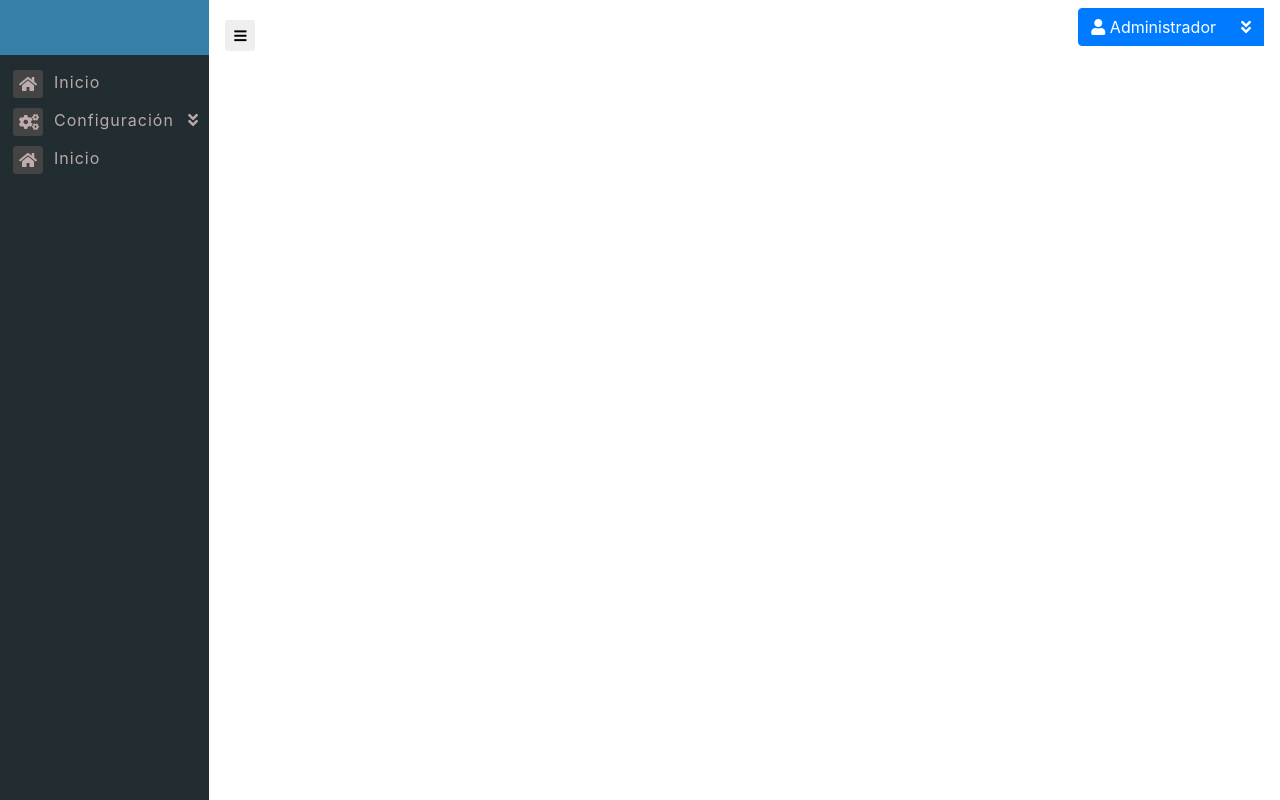
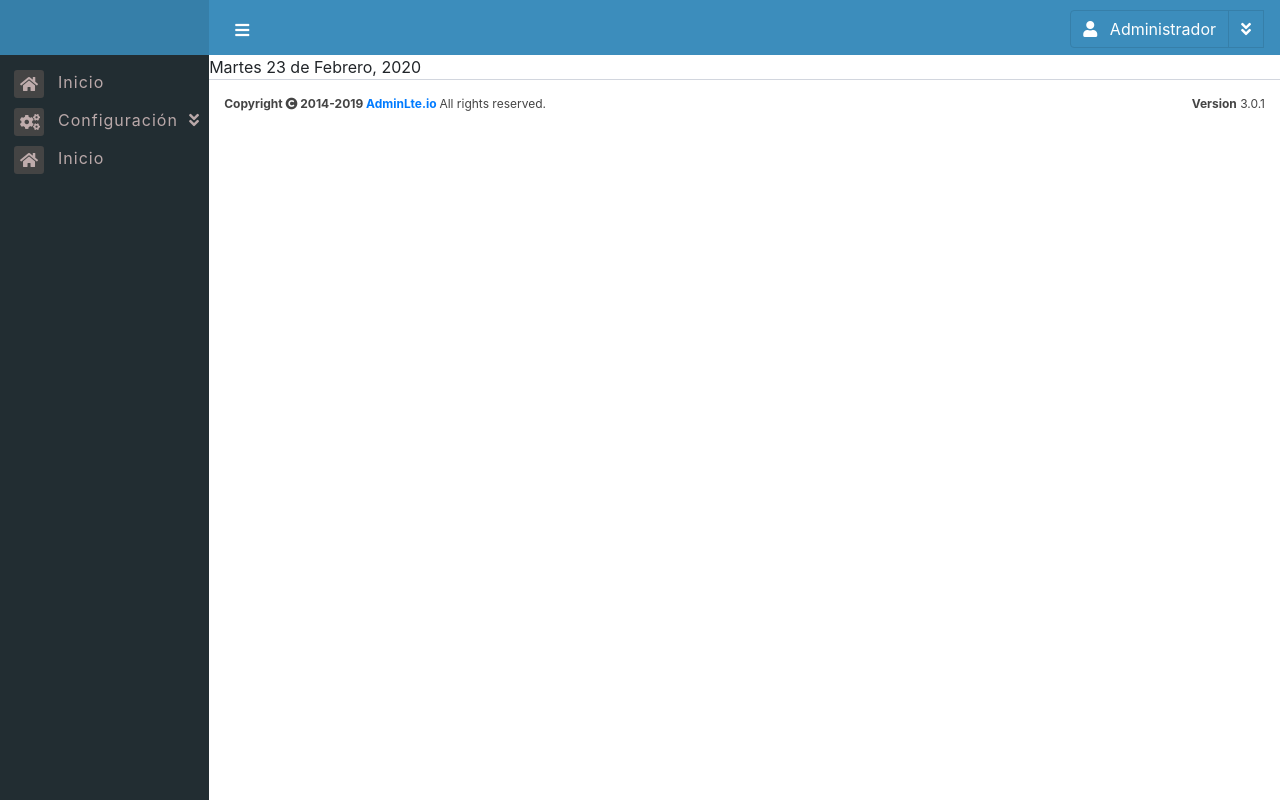
Before and after one commit to David-Coello-Suarez/school_ue90, a PHP site: page / in a window 1280 px wide. Run offline with PHP 8.4, Linux system fonts and the light colour scheme; data that the repository does not hold is empty; some libraries are stand-ins or nearby versions.

Commit message:
version 0.0.6

```diff
--- a/css/cabpie/style.scss
+++ b/css/cabpie/style.scss
@@ -71,10 +71,9 @@ body .container-fluid .sidebar-lateral .sidebar-header
   background: $secondario;
   height: $alto;
 }
-$margen:6px;
 body .container-fluid .sidebar-lateral.active
 {
-  width: 55px;
+  width: 62px;
   overflow: hidden;
 }
 body .container-fluid .sidebar-lateral .sidebar-header>a:hover
@@ -110,7 +109,7 @@ body .container-fluid .sidebar-lateral .sidebar-header>a .logo-mini
 }
 body .container-fluid .sidebar-lateral .sidebar-menu
 {
-  padding: 10px 8px;
+  padding: 10px 9px;
 }
 body .container-fluid .sidebar-lateral .sidebar-menu .menu
 {
@@ -137,7 +136,7 @@ body .container-fluid .sidebar-lateral .sidebar-menu .menu>li>a
 body .container-fluid .sidebar-lateral .sidebar-menu .menu li>a>span
 {
   letter-spacing: 1px;
-  margin-left: 11px;
+  margin-left: 14px;
   vertical-align: middle;
 }
 body .container-fluid .sidebar-lateral .sidebar-menu .menu li>a>i
@@ -201,88 +200,80 @@ body .container-fluid .sidebar-content
 {
   width: 100%;
 }
-
-
-
-
-
-
-
-
-
-
-
-
-
-
-
-
-
-
-
-
-
-// body .container-fluid .sidebar-content
-// {
-//   width: 100%;
-// }
-// body .container-fluid .sidebar-content>nav
-// {
-//   height: $alto;
-//   background: $primario;
-// }
-// body .container-fluid .sidebar-content>nav .bn
-// {
-//   color: white;
-//   background: $primario;
-//   position: relative;
-//   top: -8px;
-// }
-// body .container-fluid .sidebar-content>nav .bn:hover
-// {
-//   background: $secondario;
-// }
-// body .container-fluid .sidebar-content>nav .collapse,
-// body .container-fluid .sidebar-content>nav .collapsing
-// {
-//   position: absolute;
-//   background: white;
-//   top: 45px;
-//   left: auto;
-//   border-radius: .2rem;
-//   width: 130px;
-//   right: 0;
-// }
-// body .container-fluid .sidebar-content>nav .collapse ul,
-// body .container-fluid .sidebar-content>nav .collapsing ul
-// {
-//   list-style-type: none;
-//   margin: 0;
-//   padding: 0;
-// }
-// body .container-fluid .sidebar-content>nav .collapse ul li,
-// body .container-fluid .sidebar-content>nav .collapsing ul li
-// {
-//   margin: 8px auto ;
-//   display: block;
-//   text-align: center;
-// }
-// body .container-fluid .sidebar-content>nav .collapse ul li a,
-// body .container-fluid .sidebar-content>nav .collapsing ul li a
-// {
-//   display: inline-flex;
-//   vertical-align: middle;
-//   line-height: 17px;
-//   padding: 3px 10px;
-//   color: black;
-// }
-// body .container-fluid .sidebar-content>nav .collapse ul li a>i,
-// body .container-fluid .sidebar-content>nav .collapsing ul li a>i
-// {
-//   margin-right: 8px;
-// }
-// body .container-fluid .sidebar-content>nav .collapse ul li:hover,
-// body .container-fluid .sidebar-content>nav .collapsing ul li:hover
-// {
-//   background: rgba(156, 156, 156, 0.612);
-// }
+body .container-fluid .sidebar-content>nav
+{
+  background: $primario;
+  height: $alto;
+}
+body .container-fluid .sidebar-content>nav .bn::before
+{
+  content: "\f0c9";
+  font-family: 'Font Awesome 5 Free';
+  font-weight: 700;
+  color: white;
+}
+body .container-fluid .sidebar-content>nav .bn
+{
+  float: left;
+  background-color: transparent;
+  padding: 10px;
+  font-family: 'Font Awesome 5 Free';
+}
+body .container-fluid .sidebar-content>nav ul .btn-group
+{
+  float: right;
+  margin-top: -3px;
+}
+body .container-fluid .sidebar-content>nav ul .btn-group .bt:hover
+{
+  background: $secondario;
+}
+body .container-fluid .sidebar-content>nav ul .btn-group .bt
+{
+  background: $primario;
+  border-color: $secondario;
+}
+body .container-fluid .sidebar-content>nav ul .btn-group .sub
+{
+  position: absolute;
+  top: 43px;
+  right: 0;
+  border: 1px solid black;
+  border-radius: .2rem;
+  width: 150px;
+  padding: 0px 0;
+  background: white;
+}
+body .container-fluid .sidebar-content>nav ul .btn-group .sub ul
+{
+  list-style-type: none;
+  padding: 0;
+}
+body .container-fluid .sidebar-content>nav ul .btn-group .sub ul li
+{
+  display: block;
+  margin: 7px 0;
+  text-align: center;
+}
+body .container-fluid .sidebar-content>nav ul .btn-group .sub ul li>a
+{
+  color: black;
+  text-align: center;
+}
+body .container-fluid .sidebar-content>nav ul .btn-group .sub ul li>a span
+{
+  text-align: center;
+}
+body .container-fluid .sidebar-content>nav ul .btn-group .sub ul li:hover
+{
+  background: #ccc;
+  z-index: 10000;
+}
+body .container-fluid .sidebar-content footer
+{
+  padding: 15px;
+  color: #444;
+  background: #fff;
+  border-top: 1px solid #d2d6de;
+  font-size: 12px;
+}
--- a/inc/cabpie/cab.php
+++ b/inc/cabpie/cab.php
@@ -71,28 +71,23 @@
             </div>
             <div class="sidebar-content">
                 <nav class="navbar">
-                    <button type="button" class="navbar-toggle bn btn btn-sm" data-toggle="collapse">
-                        <i class="fa fa-bars"></i>
-                    </button>
-                    <ul class="float-right">
-                        <li class="btn-group">
-                            <a href="#" class="btn btn-primary">
-                                <i class="fa fa-user"></i>
-                                <span>
+                    <a href="#" class="bn sidebar-toggle" data-toggle="offcanvas" role="button"></a>
+                    <div class="exit">
+                        <ul class="nav navbar-nav">
+                            <li class="btn-group ">
+                                <a href="#" class="btn btn-primary bt">
+                                    <i class="fa fa-user mr-2"></i>
                                     Administrador
-                                </span>
                                 </a>
-                            <a href="#opc" class="btn btn-primary" data-toggle="collapse" aria-expanded="false">
+                                <a href="#opc1" class="btn btn-primary bt" data-toggle="collapse" aria-expanded="false">
                                     <i class="fa fa-angle-double-down"></i>
                                 </a>
-                            <div class="collapse" id="opc">
+                                <div class="collapse sub" id="opc1">
                                     <ul>
                                         <li>
                                             <a href="#">
-                                            <i class="fa fa-user"></i>
-                                            <span>
-                                                Perfil
-                                            </span>
+                                                <i class="fa fa-user mr-1"></i>
+                                                <span>Perfil</span>
                                             </a>
                                         </li>
                                         <li>
@@ -107,5 +102,12 @@
                                 </div>
                             </li>
                         </ul>
+                    </div>
                 </nav>
-            </div>
+                <section class="date">
+                    <?
+                        $dias = array('Lunes','Martes','Miercoles','Jueves','Sábado','Domingo');
+                        $mes=array('Enero','Febrero','Marzo','Abril','Mayo','Junio','Julio','Agosto','Septiembre','Agosto','Octubre','Noviembre','Diciembre');
+                        echo $day=$dias[date('L')].' '.date('d').' de '.$mes[date('n')].', '.date('Y');
+                    ?>
+                </section>
--- a/inc/cabpie/pie.php
+++ b/inc/cabpie/pie.php
@@ -1,3 +1,14 @@
+                <footer>
+                    <strong>
+                        Copyright  <i class="fas fa-copyright" aria-hidden="true"></i>
+                        2014-2019 <a href="http://adminlte.io">AdminLte.io</a>
+                    </strong>
+                        All rights reserved.
+                        <div class="float-right d-none d-sm-inline-block">
+                            <b>Version</b> 3.0.1
+                        </div>
+                </footer>
+            </div>
         </div>
     </body>
     <!------------ Library Js ------------>
```
Also changed, not shown: css/cabpie/style.min.css. Lines whose indentation alone changed are shown as unchanged.
